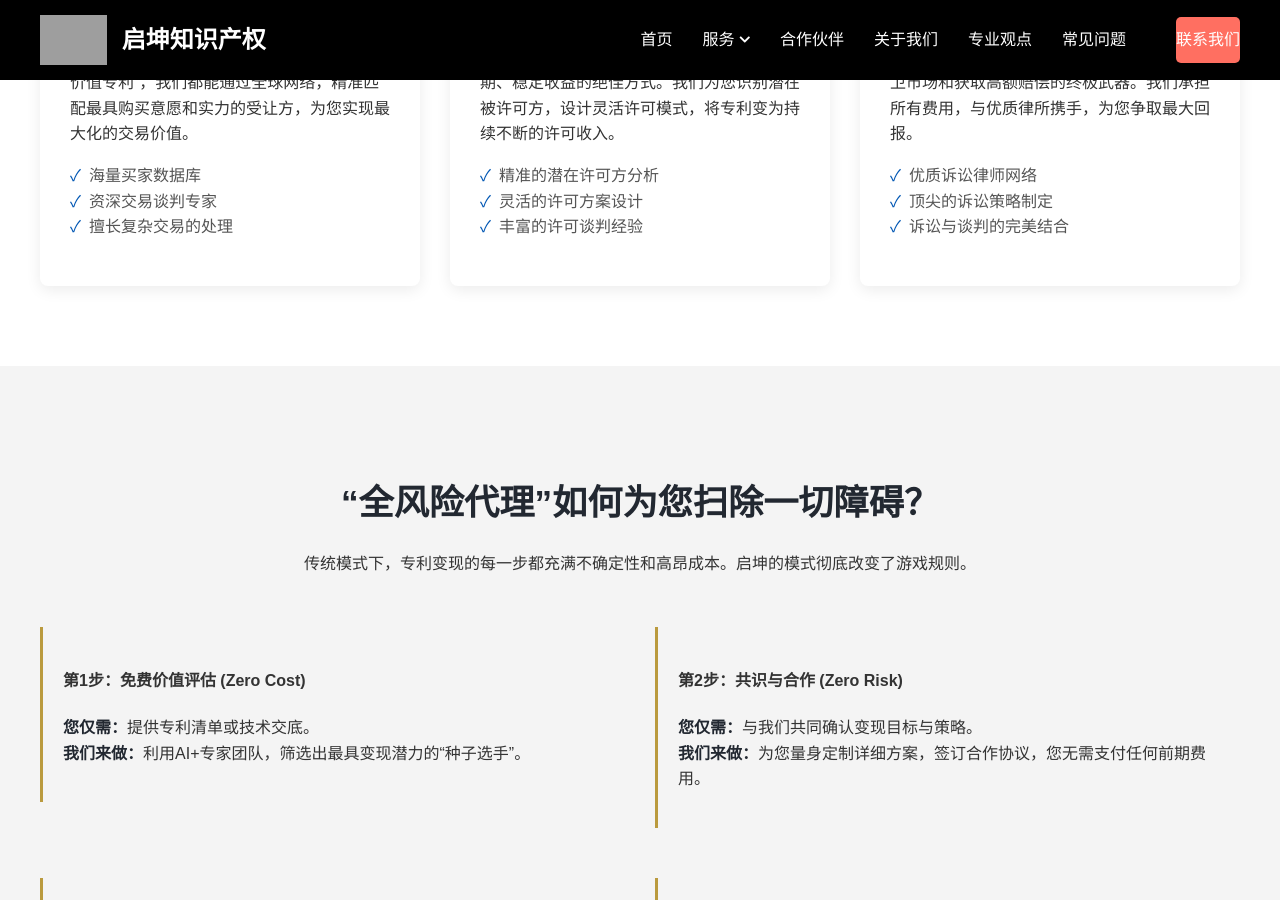
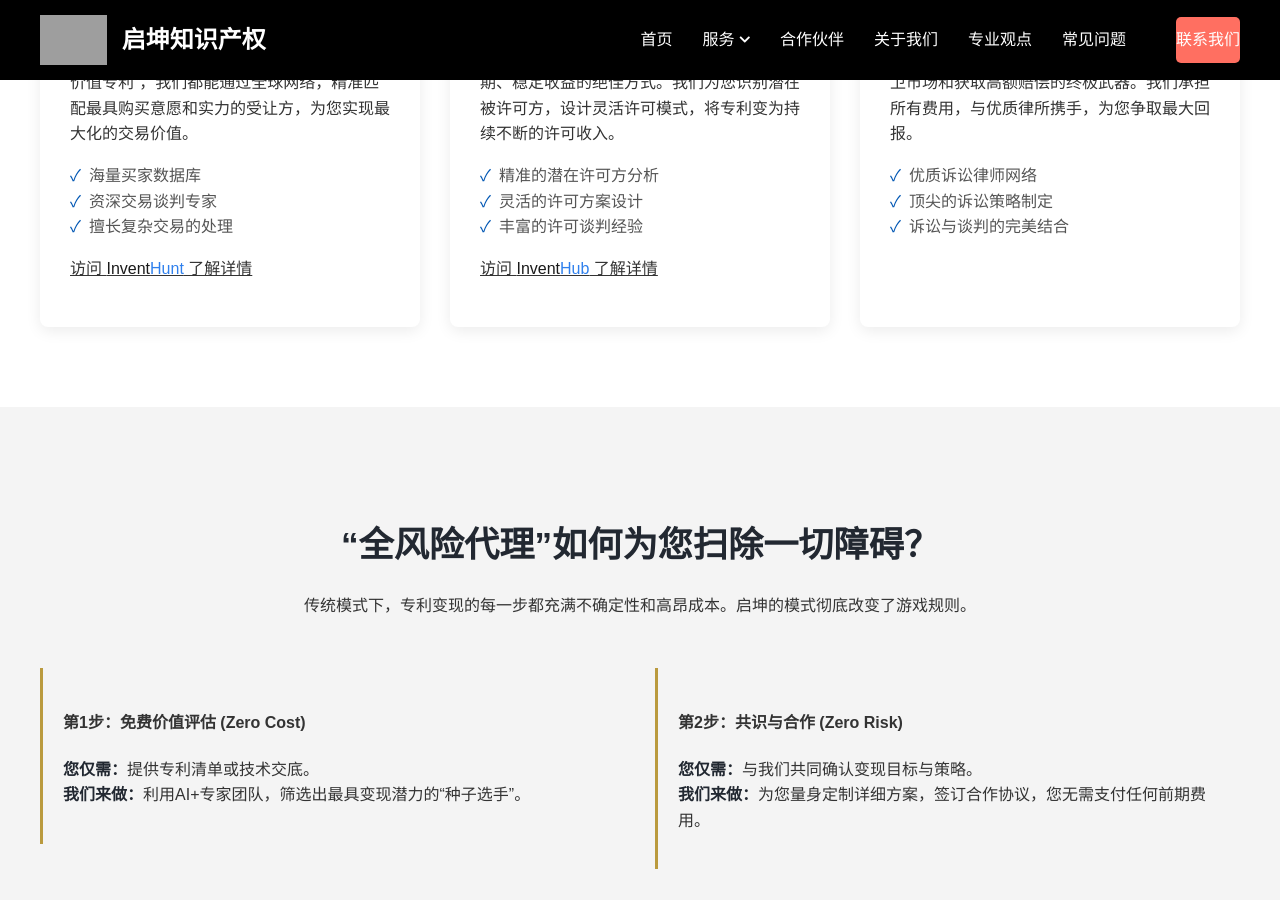
Before and after one commit to inventmain/qikunip, a Jekyll site: the page patent-monetization.html, which Jekyll copies as it is, in a window 1280 px wide and 900 px high, scrolled down 993 px. Built offline with Jekyll 4.4.1, drawn with Linux system fonts in a browser that asks for light colours; grey boxes are pictures that could not be loaded.

Commit message:
Update patent-monetization.html

```diff
--- a/patent-monetization.html
+++ b/patent-monetization.html
@@ -217,6 +217,11 @@
                                 <li>资深交易谈判专家</li>
                                 <li>擅长复杂交易的处理</li>
                             </ul>
+                            <p style="margin-top:15px;text-decoration: underline;">
+  访问
+      <span style="color:#1A1A1A;">Invent</span><span style="color:#2F80ED;">Hunt</span>
+  了解详情
+</p>
                         </div>
                     </a>
                     <a href="https://www.inventhub.cn" target="_blank" rel="noopener noreferrer" class="card-link">
@@ -229,6 +234,11 @@
                                 <li>灵活的许可方案设计</li>
                                 <li>丰富的许可谈判经验</li>
                             </ul>
+                            <p style="margin-top:15px;text-decoration: underline;">
+  访问
+    <span style="color:#1A1A1A;">Invent</span><span style="color:#2F80ED;">Hub</span>
+  了解详情
+</p>
                         </div>
                     </a>
                     <div class="card">
```
